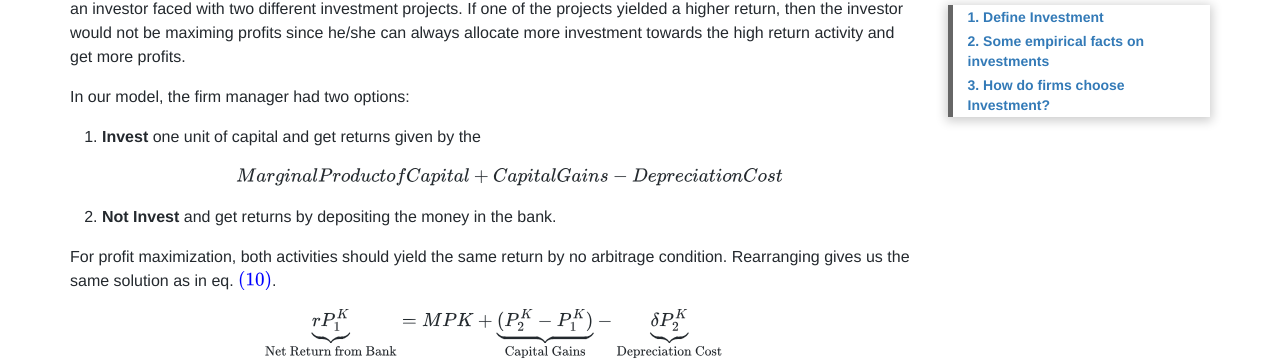
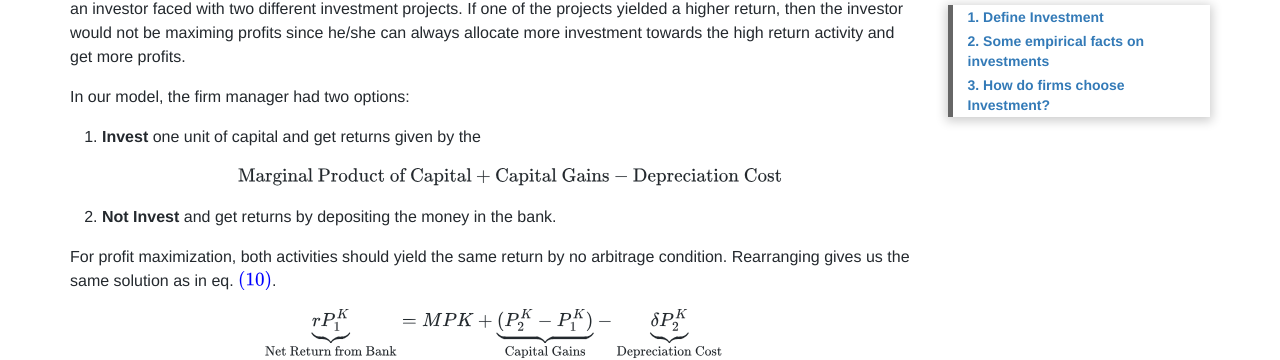
Before and after one commit to damien0x0023/damien0x0023.github.io, a Jekyll site: the page built from _posts/2020/business/ECON5068/2020-09-30-Investment.md, in a window 1280 px wide and 900 px high, scrolled down 6591 px. Shown: the part 95-455 px from the top of the window. Built offline with Jekyll 4.4.1, drawn with Linux system fonts in a browser that asks for light colours; nearby versions of some CDN libraries; some of the changed text lies outside the part shown.

Commit message:
fix minor error in text equation

```diff
--- a/_posts/2020/business/ECON5068/2020-09-30-Investment.md
+++ b/_posts/2020/business/ECON5068/2020-09-30-Investment.md
@@ -1,7 +1,7 @@
 ---
 layout: post
 title: Investment, Finance and Asset Prices Unit 1 Investment
-subtitle: 投资，金融与资产定价（一）之投资
+subtitle: 投资，金融与资产定价之（一）投资
 category: money
 tags: [ECON5068]
 ---
@@ -266,8 +266,7 @@ Optimal investment decisions can also be reasoned by no arbitrage condition.
 Why? Consider an investor faced with two different investment projects.  If one of the projects yielded a higher return, then the investor would not be maximing profits since he/she can always allocate more investment towards the high return activity and get more profits.
 
 In our model, the firm manager had two options:
-1. **Invest** one unit of capital and get returns given by the \\[ Marginal Product of Capital + Capital Gains - Depreciation
-Cost\\]
+1. **Invest** one unit of capital and get returns given by the \\[ \text{Marginal Product of Capital} + \text{Capital Gains} - \text{Depreciation Cost} \\]
 2. **Not Invest** and get returns by depositing the money in the bank.
 
 For profit maximization, both activities should yield the same return by no arbitrage condition. Rearranging gives us the same solution as in eq. \eqref{partialDerivative}.
```
